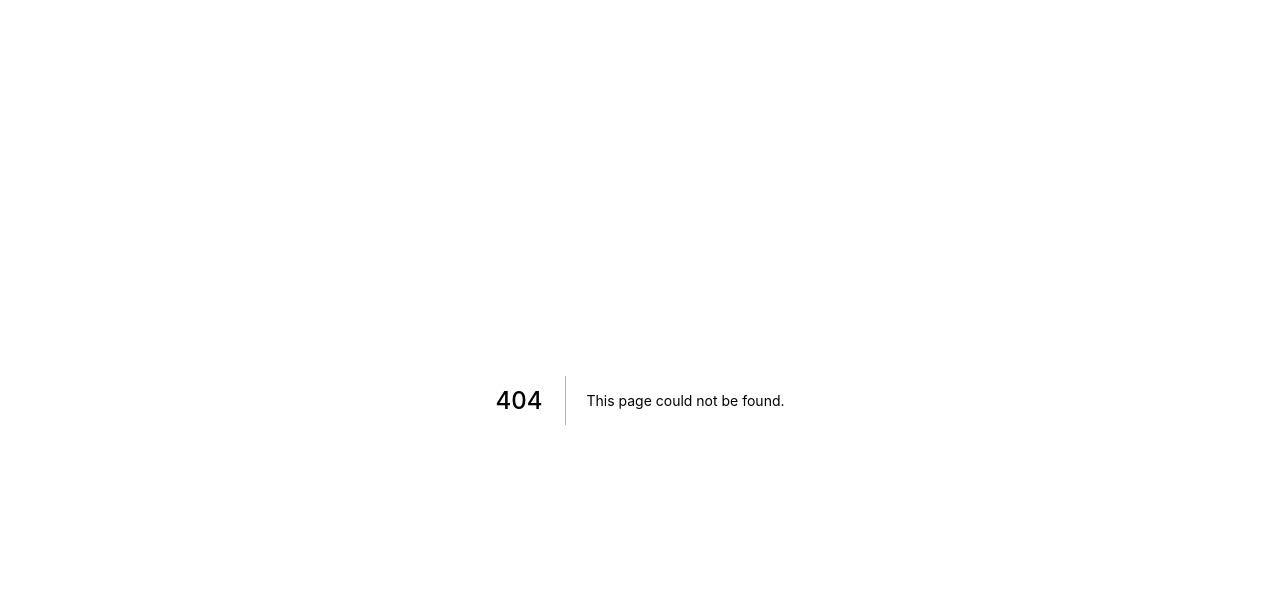
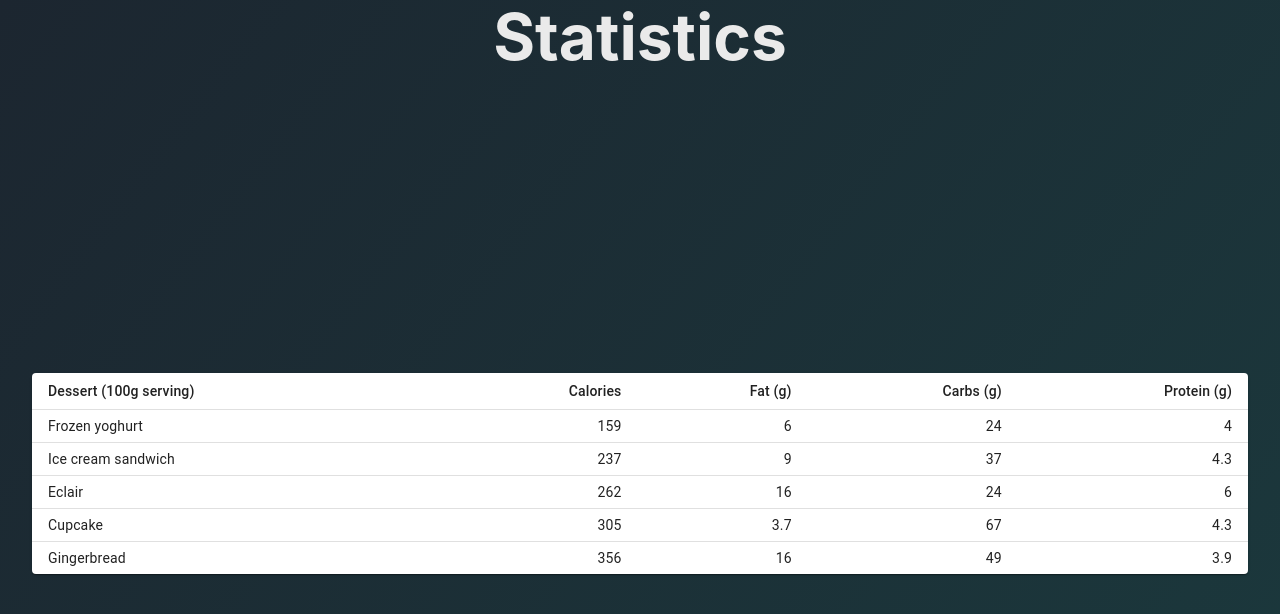
Before and after one commit to PFisk/kagenet, a Next.js app: page /stats in a window 1280 px wide. Before the commit this address had no page. Shown: the top 614 px of the page. Built offline with nearby package versions, Linux system fonts and the light colour scheme; what parse would draw is missing.

Commit message:
survey progress

```diff
--- a/package.json
+++ b/package.json
@@ -9,6 +9,9 @@
     "lint": "next lint"
   },
   "dependencies": {
+    "@emotion/react": "^11.8.2",
+    "@emotion/styled": "^11.8.1",
+    "@mui/material": "^5.5.3",
     "next": "12.1.0",
     "parse": "^3.4.1",
     "react": "17.0.2",
--- /dev/null
+++ b/pages/stats.js
@@ -0,0 +1,76 @@
+import styles from '../styles/Home.module.css'
+import Parse from "parse";
+import * as React from 'react';
+import Table from '@mui/material/Table';
+import TableBody from '@mui/material/TableBody';
+import TableCell from '@mui/material/TableCell';
+import TableContainer from '@mui/material/TableContainer';
+import TableHead from '@mui/material/TableHead';
+import TableRow from '@mui/material/TableRow';
+import Paper from '@mui/material/Paper';
+
+const responses = Parse.Object.extend("survey_responses");
+
+async function getStats() {
+    const Query = new Parse.Query(responses);
+    const allResponses = await Query.find();
+
+    const totalResponses = allResponses.length;
+
+
+
+}
+
+
+function createData(name, calories, fat, carbs, protein) {
+    return { name, calories, fat, carbs, protein };
+}
+
+const rows = [
+    createData('Frozen yoghurt', 159, 6.0, 24, 4.0),
+    createData('Ice cream sandwich', 237, 9.0, 37, 4.3),
+    createData('Eclair', 262, 16.0, 24, 6.0),
+    createData('Cupcake', 305, 3.7, 67, 4.3),
+    createData('Gingerbread', 356, 16.0, 49, 3.9),
+];
+
+export default function Stats() {
+    return (
+        <div className={styles.container}>
+            <h1 className={styles.title}>
+                Statistics
+            </h1>
+            <main className={styles.main}>
+                <TableContainer component={Paper}>
+                    <Table sx={{ minWidth: 650 }} size="small" aria-label="a dense table">
+                        <TableHead>
+                            <TableRow>
+                                <TableCell>Dessert (100g serving)</TableCell>
+                                <TableCell align="right">Calories</TableCell>
+                                <TableCell align="right">Fat&nbsp;(g)</TableCell>
+                                <TableCell align="right">Carbs&nbsp;(g)</TableCell>
+                                <TableCell align="right">Protein&nbsp;(g)</TableCell>
+                            </TableRow>
+                        </TableHead>
+                        <TableBody>
+                            {rows.map((row) => (
+                                <TableRow
+                                    key={row.name}
+                                    sx={{ '&:last-child td, &:last-child th': { border: 0 } }}
+                                >
+                                    <TableCell component="th" scope="row">
+                                        {row.name}
+                                    </TableCell>
+                                    <TableCell align="right">{row.calories}</TableCell>
+                                    <TableCell align="right">{row.fat}</TableCell>
+                                    <TableCell align="right">{row.carbs}</TableCell>
+                                    <TableCell align="right">{row.protein}</TableCell>
+                                </TableRow>
+                            ))}
+                        </TableBody>
+                    </Table>
+                </TableContainer>
+            </main>
+        </div>
+    );
+}
--- a/styles/Home.module.css
+++ b/styles/Home.module.css
@@ -16,22 +16,25 @@
 }
 
 .image_container{
+  max-width: 400px;
   width: 100%;
   height: 100%;
   display: flex;
   flex-direction: column;
   justify-content: center;
   align-items: center;
-}
-
-.image_wrapper{
   box-shadow: 0px 0px 50px 5px rgba(0,0,0,0.38);
   border-radius: 16px;
 }
 
+.image_wrapper{
+  display: flex;
+  justify-content: center;
+}
+
 .image{
   border-radius: 16px;
-  width: 400%;
+  width: 100%;
 }
 
 
```
Also changed, not shown: components/Album.js (+68 -8 lines), data/imageData.js (added, +17 -0 lines), pages/index.js (+0 -12 lines), 2 other files (tests, documents, lock files or other folders).
